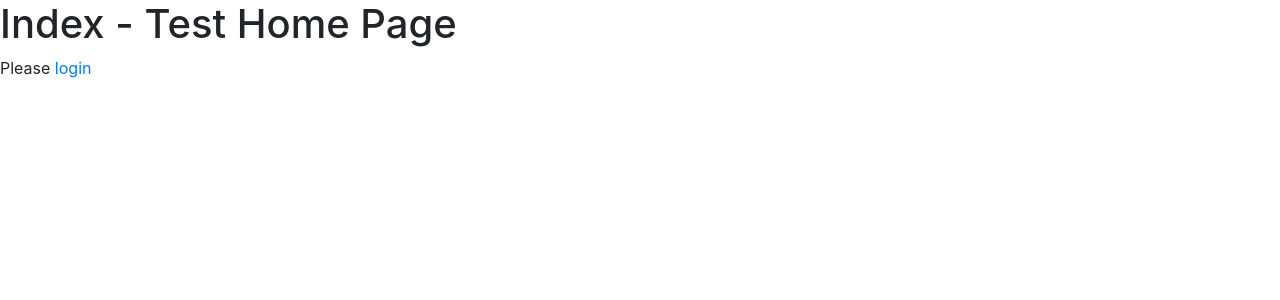
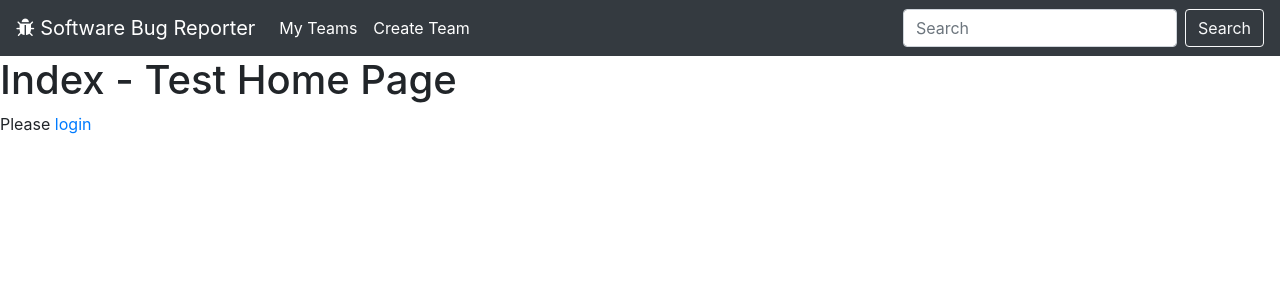
Before and after one commit to Code-Institute-Submissions/tgc07-project04, a Django app: page / in a window 1280 px wide. Shown: the top 300 px of the page. Run offline with Django 3.2, Linux system fonts and the light colour scheme; some libraries are stand-ins or nearby versions.

Commit message:
Add navbar and non-functional search-box

```diff
--- a/templates/base-template.html
+++ b/templates/base-template.html
@@ -17,6 +17,30 @@
 </head>
 <body>
     <div id="main">
+
+        <!-- Navbar -->
+        <nav class="navbar navbar-expand-lg navbar-dark bg-dark">
+            <a class="navbar-brand" href="#"><i class="fa fa-bug" aria-hidden="true"></i> Software Bug Reporter</a>
+            <button class="navbar-toggler" type="button" data-toggle="collapse" data-target="#navbarTogglerDemo02" aria-controls="navbarTogglerDemo02" aria-expanded="false" aria-label="Toggle navigation">
+                <span class="navbar-toggler-icon"></span>
+            </button>
+
+            <div class="collapse navbar-collapse" id="navbarTogglerDemo02">
+                <ul class="navbar-nav mr-auto mt-2 mt-lg-0">
+                    <li class="nav-item active">
+                        <a class="nav-link" href="{% url 'user_memberships_route' %}">My Teams</a>
+                    </li>
+                    <li class="nav-item active">
+                        <a class="nav-link" href="{% url 'create_team_route' %}">Create Team</a>
+                    </li>
+                </ul>
+                <form class="form-inline my-2 my-lg-0">
+                    <input class="form-control mr-sm-2" type="search" placeholder="Search">
+                    <button class="btn btn-outline-light my-2 my-sm-0" type="submit">Search</button>
+                </form>
+            </div>
+        </nav>
+
         <!-- Messages -->
         {% if messages %}
         <ul class="messages pl-0">
```
